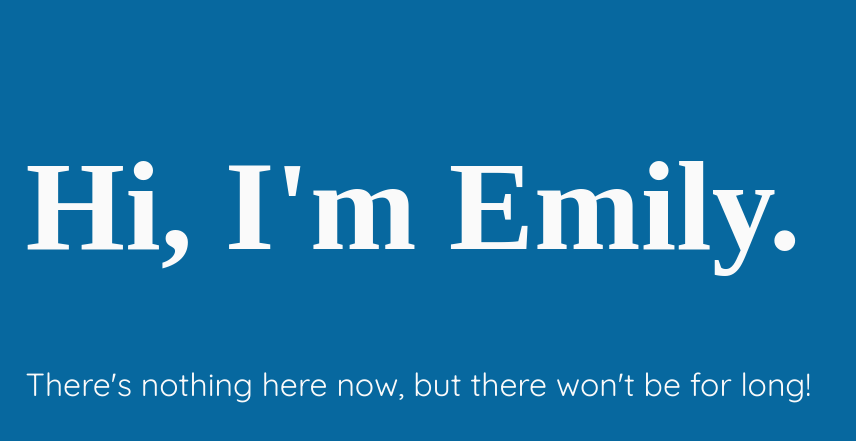
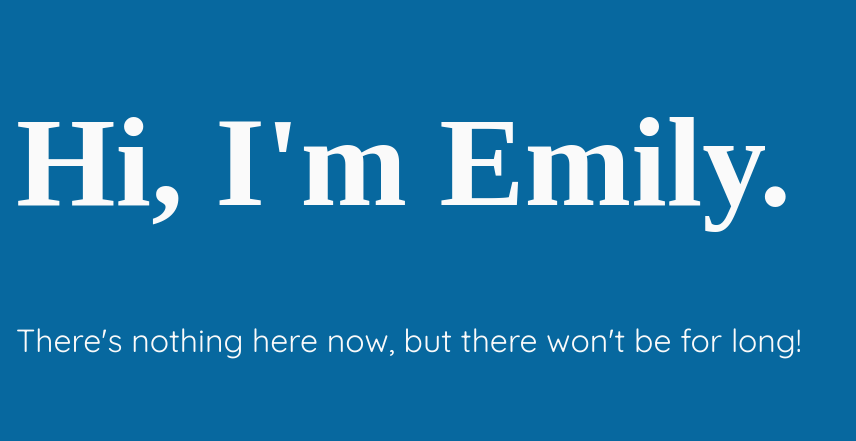
Before and after one commit to teroknora/teroknora.github.io, a plain HTML site: page index.html in a window 1280 px wide. Shown: the part 123-564 px from the top of the page, without its empty margins (0-856 px from the left). Drawn offline with Linux system fonts and the light colour scheme; a web font is replaced by a local one.

Commit message:
styling tweaks

```diff
--- a/index.html
+++ b/index.html
@@ -13,8 +13,10 @@
     </head>
     <body>
         <main>
-            <h1 class="title">Hi, I'm Emily.</h1>
-            <p class="subtitle">There's nothing here now, but there won't be for long!</p>
+            <div class="placeholder-marquee">
+                <h1 class="title">Hi, I'm Emily.</h1>
+                <p class="subtitle">There's nothing here now, but there won't be for long!</p>
+            </div>
         </main>
     </body>
 </html>
--- a/styles/styles.css
+++ b/styles/styles.css
@@ -377,8 +377,13 @@ p {
     font-family: 'Quicksand', sans-serif;
 }
 
+
 main {
-    margin: 20% 2% 0;
+    display: flex;
+    flex-direction: column;
+    justify-content: center;
+    margin: 0 1em;
+    height: 80vh;
 }
 
 .title {
```
